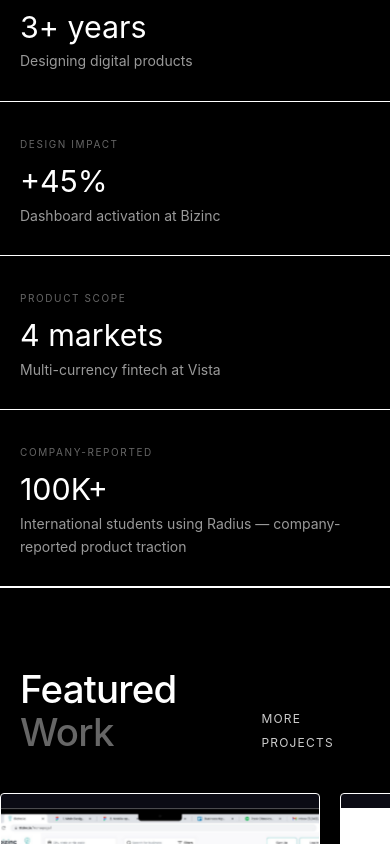
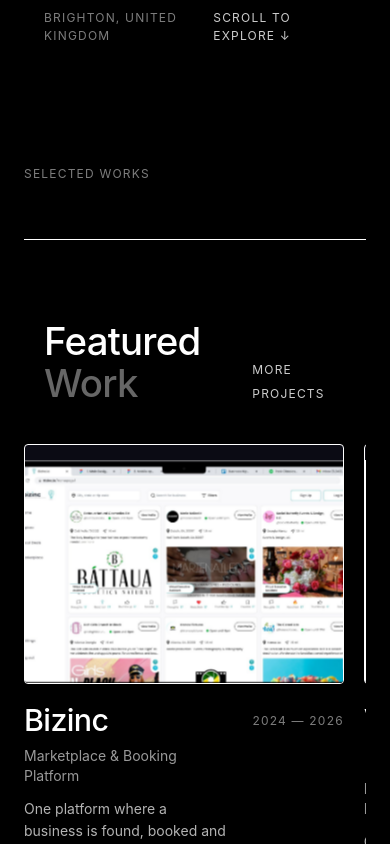
Before and after one commit to HandlerJnr/Abdulfatai-Portfolio, a Next.js app: page / in a window 390 px wide. Shown: the part 1156-2000 px from the top of the page. Built offline with nearby package versions, Linux system fonts and the light colour scheme.

Commit message:
Update UI to match Daniel Vaszka portfolio style

```diff
--- a/src/app/page.tsx
+++ b/src/app/page.tsx
@@ -12,18 +12,49 @@
 
 export default function Home() {
   return (
-    <>
+    <div className="flex flex-col gap-24 py-24 px-6 md:px-12 lg:px-24">
+      <section id="hero">
         <Hero />
+      </section>
+
+      <section id="work">
+        <div className="flex flex-col gap-12">
+          <div className="eyebrow">Selected Works</div>
+          <FeaturedGallery />
+        </div>
+      </section>
+
+      <section id="experience">
+        <div className="grid grid-cols-1 lg:grid-cols-2 gap-12">
+          <div className="flex flex-col gap-12">
              <Credibility />
-      <FeaturedGallery />
-      <NowBuilding />
              <Outcomes />
+          </div>
+          <div className="flex flex-col gap-12">
              <Leadership />
              <Approach />
+          </div>
+        </div>
+      </section>
+
+      <section id="more-work">
+        <div className="flex flex-col gap-12">
+          <div className="eyebrow">Other Projects</div>
           <SelectedWorks />
+          <NowBuilding />
+        </div>
+      </section>
+
+      <section id="about">
+        <div className="flex flex-col gap-12">
           <Expertise />
           <About />
+        </div>
+      </section>
+
+      <section id="contact">
         <Contact />
-    </>
+      </section>
+    </div>
   );
 }
```
Lines whose indentation alone changed are shown as unchanged.
